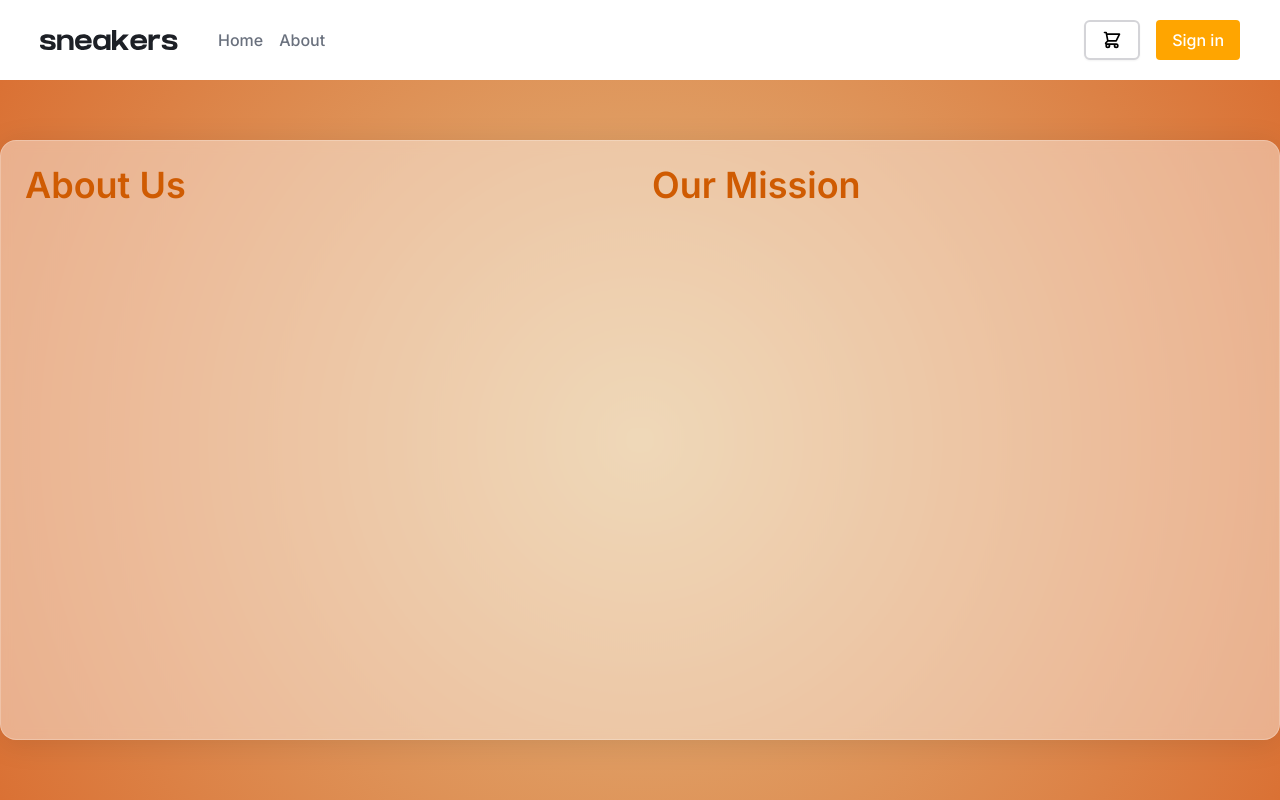
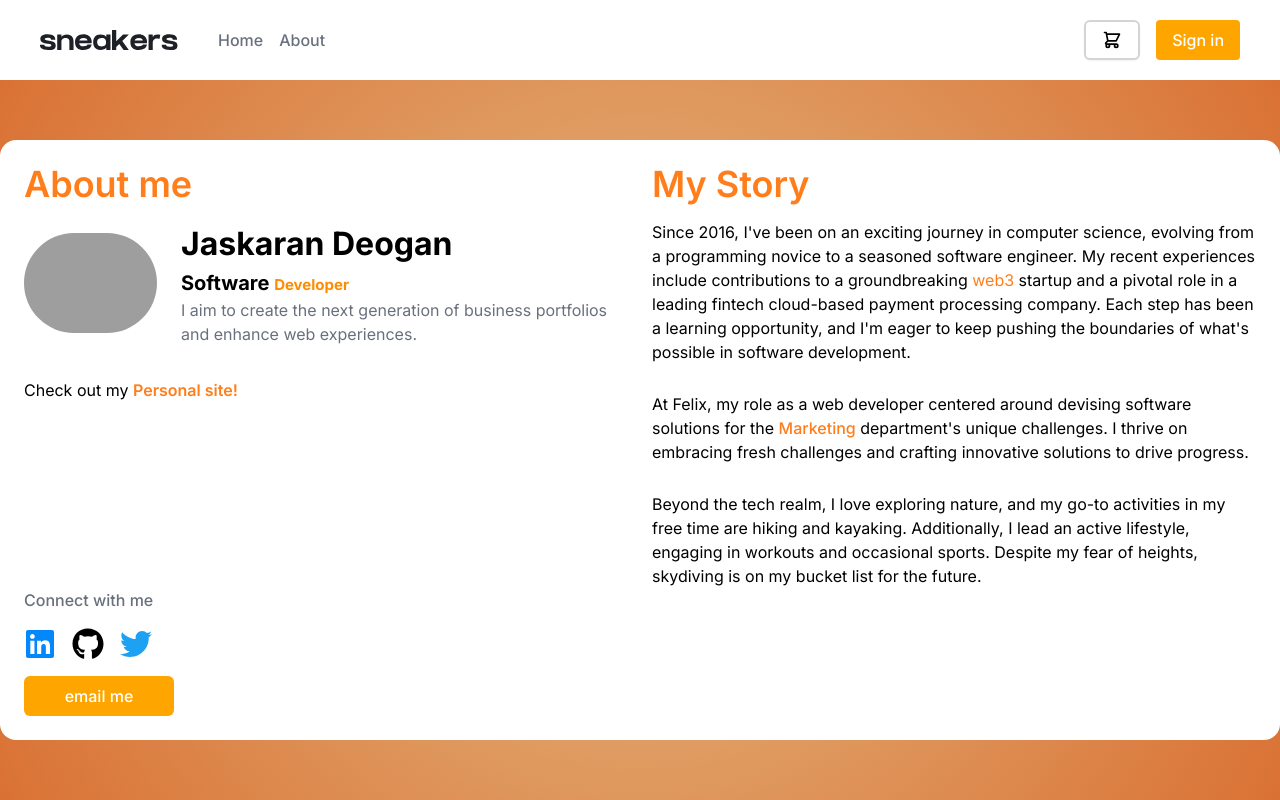
Before and after one commit to jaskarandeogan/landing-oauth-app, a Next.js app: page /about in a window 1280 px wide. Built offline with nearby package versions, Linux system fonts and the light colour scheme; no server answers; grey boxes are pictures that could not be loaded.

Commit message:
Add about page components

```diff
--- a/next.config.mjs
+++ b/next.config.mjs
@@ -1,7 +1,7 @@
 /** @type {import('next').NextConfig} */
 const nextConfig = {
     images: {
-        domains: ['lh3.googleusercontent.com',"graph.facebook.com", "localhost"],
+        domains: ['lh3.googleusercontent.com',"graph.facebook.com", "localhost", "firebasestorage.googleapis.com"],
 
     },
 };
--- a/package.json
+++ b/package.json
@@ -15,7 +15,8 @@
     "next": "14.1.4",
     "react": "^18",
     "react-dom": "^18",
-    "react-icons": "^5.2.0"
+    "react-icons": "^5.2.0",
+    "react-spinners": "^0.13.8"
   },
   "devDependencies": {
     "autoprefixer": "^10.0.1",
--- a/src/app/about/page.js
+++ b/src/app/about/page.js
@@ -1,17 +1,41 @@
+"use client";
 import React from 'react'
+import ProfileSection from '../components/ProfileSection'
+import { FaLinkedin } from "react-icons/fa";
+import { FaGithub } from "react-icons/fa";
+import { FaTwitter } from "react-icons/fa";
+import Link from 'next/link'
+import MyStorySection from '../components/MyStorySection';
 
 const page = () => {
+
+  const socials = [
+    {
+      name: 'LinkedIn',
+      url: 'https://www.linkedin.com/in/jaskaran-deogan/',
+      Icon: () => <FaLinkedin className='text-[#0388fc] h-8 w-8' />
+    },
+    {
+      name: 'Github',
+      url: "https://github.com/jaskarandeogan",
+      Icon: () => <FaGithub className='text-black h-8 w-8' />
+    },
+    {
+      name: 'Twitter',
+      url: "https://twitter.com/deoganjaskaran",
+      Icon: () => <FaTwitter className='text-[#1DA1F2] h-8 w-8' />
+    }]
 
   const AboutUsLayout = ({
     leftContent,
     rightContent
   }) => {
     return (
-      <div className='flex flex-col md:flex-row gap-6'>
-        <div className='w-full md:w-1/2'>
+      <div className='flex flex-col md:flex-row gap-6 w-full'>
+        <div className='w-full h-full md:w-1/2'>
           {leftContent}
         </div>
-        <div className='w-full md:w-1/2'>
+        <div className='w-full h-full md:w-1/2'>
           {rightContent}
         </div>
       </div>
@@ -21,23 +45,58 @@ const page = () => {
 
   const LeftContent = () => {
     return (
-      <div className=''>
-        <h1 className='text-4xl text-darkorange font-semibold'>About Us</h1>
+      <div className='flex-1 flex flex-col w-full h-full'>
+        <h1 className='text-4xl text-orange font-semibold'>About me</h1>
+        <div className='mt-4 w-full flex flex-col justify-between flex-1'>
+          <div>
+            <ProfileSection />
+            <p className='mt-8' onClick={()=>{
+              window.open('https://www.jaskaran.pro', '_blank');
+            }}>
+              Check out my <span className='text-orange font-semibold hover:text-darkorange cursor-pointer'>Personal site!</span>
+            </p>
+          </div>
+
+          <div className='mt-4'>
+            <h4 className='text-gray font-medium'>Connect with me</h4>
+            <div className='flex gap-4 mt-4'>
+              {
+                socials.map((social, index) => {
+                  return (
+
+                    <Link href={social.url} key={index} target='_blank' className='text-white hover:text-darkorange'>
+                      <social.Icon />
+                    </Link>
+                  )
+                })
+              }
+            </div>
+            <button className='bg-[orange] mt-4 text-[#FFFFFF] font-medium py-2 px-4 w-full md:max-w-[150px] rounded-md hover:bg-[#ff8c00] transition-all'
+              onClick={() => window.location.href = 'mailto:jaskaran2k15@gmail.com'}
+            >
+              email me
+            </button>
+          </div>
+        </div>
       </div>
     )
   }
 
   const RightContent = () => {
     return (
-      <div className=''>
-        <h1 className='text-4xl text-darkorange font-semibold'>Our Mission</h1>
+      <div className='flex-1 mt-[6rem] md:mt-0'>
+        <h1 className='text-4xl text-orange font-semibold'>My Story</h1>
+        <div className='mt-4'>
+          <MyStorySection />
+
+        </div>
       </div>
     )
   }
 
   return (
-    <div className='orange-gradient-100 flex items-center w-full min-h-[calc(100vh-80px)]'>
-      <div className='max-w-7xl mx-auto w-full h-[600px] glass-bg rounded-[16px] p-6'>
+    <div className='orange-gradient-100 flex md:items-center w-full min-h-[calc(100vh-80px)]'>
+      <div className='max-w-7xl mx-auto w-full min-h-[600px] bg-white lg:rounded-[16px] p-6 flex'>
         <AboutUsLayout
           leftContent={<LeftContent />}
           rightContent={<RightContent />}
--- /dev/null
+++ b/src/app/components/MyStorySection.js
@@ -0,0 +1,18 @@
+import classNames from 'classnames'
+import React from 'react'
+
+const MyStorySection = () => {
+    return (
+        <section className={classNames('flex', 'w-full', 'flex-col', 'gap-7')}>
+            <p>
+                Since 2016, I&apos;ve been on an exciting journey in computer science, evolving from a programming novice to a seasoned software engineer. My recent experiences include contributions to a groundbreaking <span className={classNames('text-orange', 'transition-all')}>web3</span> startup and a pivotal role in a leading fintech cloud-based payment processing company. Each step has been a learning opportunity, and I&apos;m eager to keep pushing the boundaries of what&apos;s possible in software development.
+            </p>
+            <p className='transition-all'>
+                At Felix, my role as a web developer centered around devising software solutions for the <span className={classNames('text-orange transition-all', 'font-medium')}>Marketing</span> department&apos;s unique challenges. I thrive on embracing fresh challenges and crafting innovative solutions to drive progress.
+            </p>
+            <p className='transition-all'>Beyond the <span className={classNames('text-black transition-all',)}>tech realm</span>, I love exploring nature, and my go-to activities in my free time are hiking and kayaking. Additionally, I lead an active lifestyle, engaging in workouts and occasional sports. Despite my fear of heights, skydiving is on my bucket list for the future.</p>
+        </section>
+    )
+}
+
+export default MyStorySection
--- a/src/app/components/Navbar.js
+++ b/src/app/components/Navbar.js
@@ -35,7 +35,7 @@ const Navbar = () => {
 
 
     return (
-        <div className="h-20 w-full p-2 flex items-center shadow-md">
+        <div className="h-20 w-full md:p-2 flex items-center shadow-md">
             <div className='max-w-7xl w-full mx-auto px-4 sm:px-6 lg:px-8 flex items-center justify-between'>
                 <ul className="items-center flex">
                     <Image src="/sneakers.svg" alt="logo" width={100} height={30} className='h-auto w-auto cursor-pointer' onClick={
--- /dev/null
+++ b/src/app/components/ProfileSection.js
@@ -0,0 +1,35 @@
+import React from 'react'
+import Image from 'next/image'
+import classNames from 'classnames'
+
+const ProfileSection = () => {
+    return (
+        <section className={classNames('flex',
+            'flex-col',
+            'lg:flex-row',
+            'gap-6',
+            'lg:items-center'
+        )}>
+            <Image src={"https://firebasestorage.googleapis.com/v0/b/portfolio-e70ab.appspot.com/o/Profile-new.jpg?alt=media&token=45417cd9-7e37-43b1-bf8c-d09a71c612b5" || "/images/Profile.png"} alt="Picture of the author" width={133} height={133} className="hidden md:block rounded-full" />
+            <Image src={"https://firebasestorage.googleapis.com/v0/b/portfolio-e70ab.appspot.com/o/Profile-new.jpg?alt=media&token=45417cd9-7e37-43b1-bf8c-d09a71c612b5" || "/images/Profile.png"} alt="Picture of the author" width={200} height={200} className="md:hidden rounded-full w-full" />
+            <div className="flex flex-col ">
+                <h2 className={classNames('',
+                    'text-[2rem]',
+                    'font-bold',
+                )}>Jaskaran Deogan</h2>
+                <a href="https://payfelix.com" target="_blank">
+                    <h3 className={classNames('text-[1.25rem]', 'font-bold', 'text-grey-8')}>
+                        Software <span className={classNames('text-[#FF8C00]',
+                            'text-[.938rem]'
+                        )}>Developer</span>
+                    </h3>
+                </a>
+                <p className={classNames('text-gray', 'text-base font-normal')}>
+                    I aim to create the next generation of business portfolios and enhance web experiences.
+                </p>
+            </div>
+        </section>
+    )
+}
+
+export default ProfileSection
--- a/src/app/login/page.js
+++ b/src/app/login/page.js
@@ -1,10 +1,10 @@
 "use client"
 import React, { useState, useEffect } from 'react'
 import { UserAuth } from "../context/AuthContext";
-import Spinner from "../components/Spinner";
 import Form from '../components/Form';
 import Image from 'next/image'
 import { data } from '../data/data';
+import { PuffLoader } from 'react-spinners';
 
 const Login = () => {
     const { user, googleSignIn, facebookSignIn, sendEmail, logOut } = UserAuth();
@@ -42,7 +42,7 @@ const Login = () => {
             window.location.href = '/profile';
         }
     }
-    , [user])
+        , [user])
 
     const handleEmailLogin = async () => {
         try {
@@ -55,13 +55,15 @@ const Login = () => {
 
     const handleImageChange = (e) => {
         setImage(e.target.src);
-      };
+    };
 
     return (
         <div className='flex items-center w-full min-h-[calc(100vh-80px)] orange-gradient-100'>
-            {loading && <Spinner />}
+            {loading && <div className='self-center w-full flex justify-center'>
+                <PuffLoader color="#FFFF" />
+            </div>}
             {!loading &&
-                <section className='flex justify-between w-full py-12 lg:py-24 mx-auto max-w-7xl px-8 gap-12 lg:gap-24'>
+                <section className='flex justify-between w-full py-12 lg:py-24 mx-auto max-w-7xl px-2 md:px-8 gap-12 lg:gap-24'>
                     <div className="image-section w-full lg:max-w-[550px] hidden lg:block flex-1">
                         <div className="main-image rounded">
                             <Image src={image} alt="main" className="rounded w-full shadow-xl" width={400} height={400} />
--- a/src/app/page.js
+++ b/src/app/page.js
@@ -5,7 +5,7 @@ import ProductCard from "./components/ProductComponent";
 export default function Home() {
   return (
     <main className="orange-gradient-100 md:min-h-[calc(100vh-80px)] flex items-center">
-      <div className="flex flex-col py-12 max-w-7xl mx-auto px-8 glass-bg lg:rounded-[16px] items-center justify-center">
+      <div className="flex flex-col py-6 md:py-12 max-w-7xl mx-auto px-2 md:px-8 glass-bg lg:rounded-[16px] items-center justify-center">
         <ProductCard />
       </div>
     </main>
--- a/src/app/profile/page.js
+++ b/src/app/profile/page.js
@@ -2,6 +2,7 @@
 import React, { useEffect, useState } from 'react'
 import { UserAuth } from "../context/AuthContext";
 import Spinner from "../components/Spinner";
+import { PuffLoader } from 'react-spinners';
 
 const Profile = () => {
     const { user } = UserAuth();
@@ -16,9 +17,11 @@ const Profile = () => {
     }, [user]);
 
     return (
-        <div className="p-4">
+        <div className="p-4 orange-gradient-100 min-h-[calc(100vh-80px)] relative">
             {loading ? (
-                <Spinner />
+                <div className='absolute top-[50%] left-[50%] -translate-x-[50%] -translate-y-[50%]'>
+                    <PuffLoader color="#FFFF" />
+                </div>
             ) : user ? (
                 <p>
                     Welcome, {user?.displayName || user?.email} - you are logged in to the profile page -
```
Also changed, not shown: 1 other file (tests, documents, lock files or other folders).
